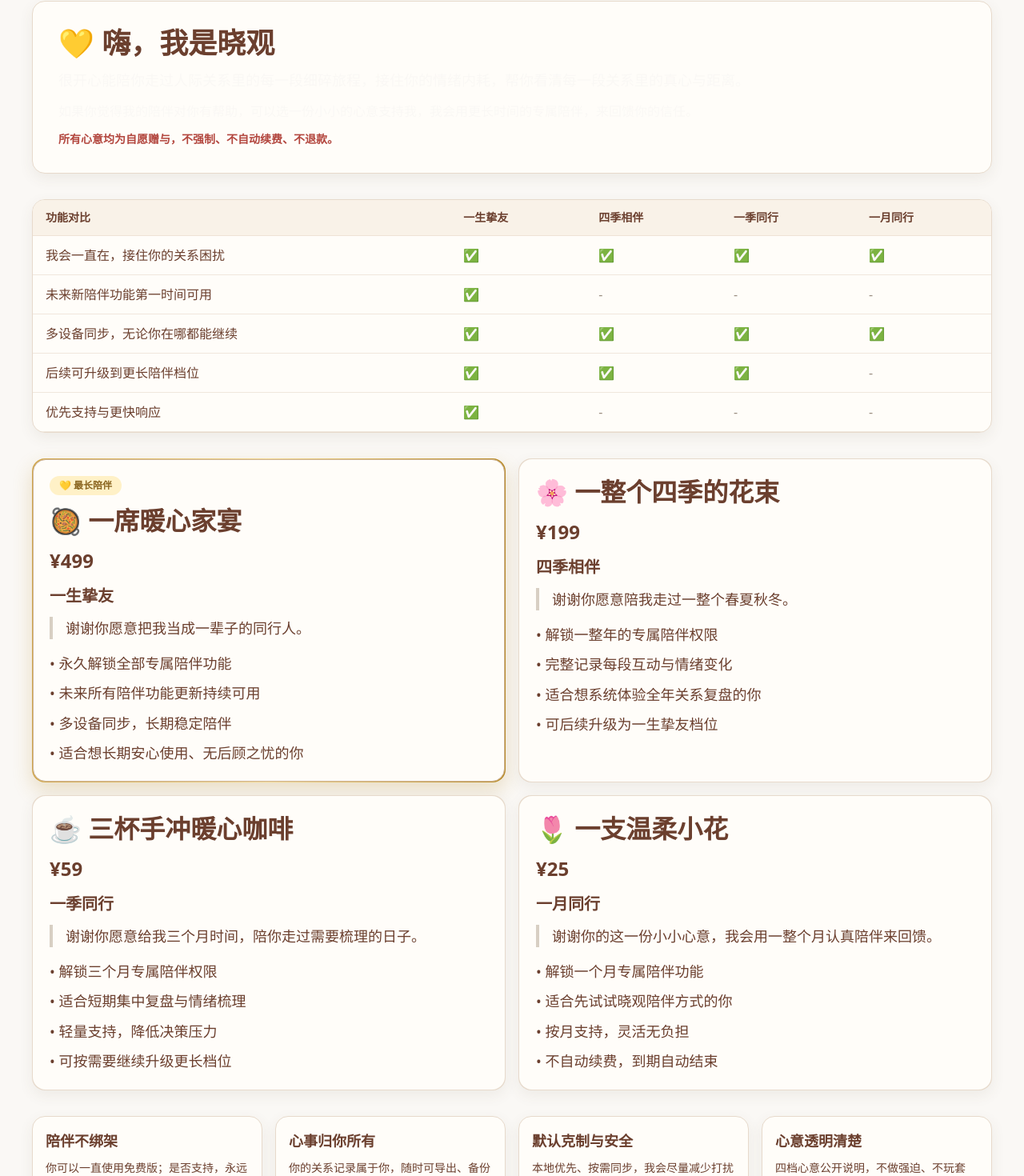
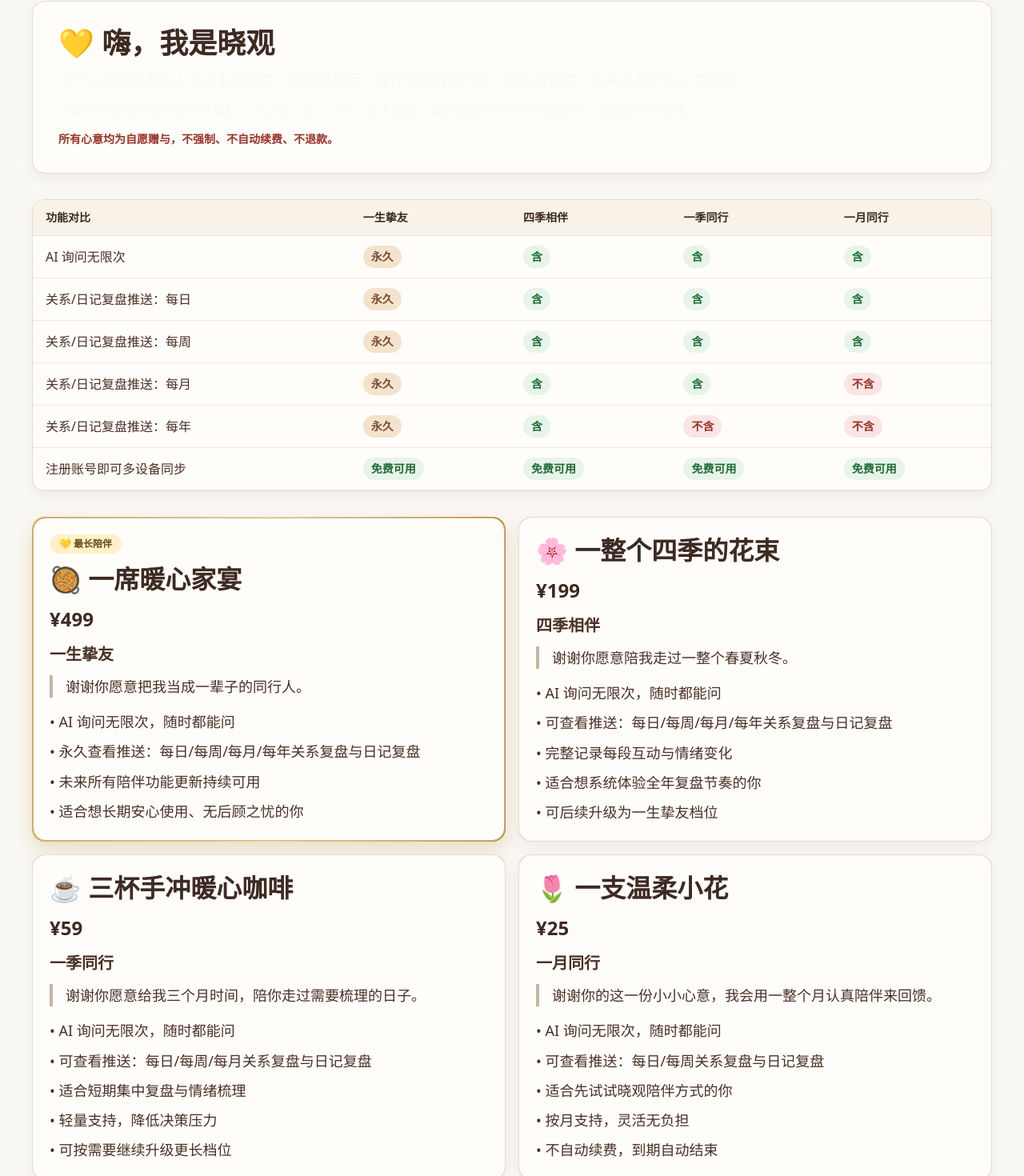
Before and after one commit to Lucy-WUX/InnerMap, a Next.js app: page /pricing in a window 1280 px wide. Shown: the part 109-1579 px from the top of the page at 80% size. Built offline with nearby package versions, Linux system fonts and the light colour scheme; no server answers.

Commit message:
add more8

```diff
--- a/app/pricing/page.tsx
+++ b/app/pricing/page.tsx
@@ -15,32 +15,32 @@ export default function PricingPage() {
   )
 
   return (
-    <main className="min-h-screen bg-[#faf8f5] px-4 py-8 text-[#6B3F2E] sm:px-6 md:px-8 md:py-10">
+    <main className="min-h-screen bg-[#faf8f5] px-4 py-8 text-[#4a3026] sm:px-6 md:px-8 md:py-10">
       <div className="mx-auto w-full max-w-[1200px] space-y-8">
         <div>
           <button
             type="button"
             onClick={() => router.back()}
-            className="inline-flex items-center gap-1 rounded-full border border-[#d8c9b8] bg-[#fffdf9] px-4 py-2 text-sm font-medium text-[#5C4B3E] transition-colors hover:bg-[#f8f1e7]"
+            className="inline-flex items-center gap-1 rounded-full border border-[#d8c9b8] bg-[#fffdf9] px-4 py-2 text-sm font-medium text-[#3d2a22] transition-colors hover:bg-[#f8f1e7]"
           >
             ← 返回上一页
           </button>
         </div>
         <section className="rounded-[16px] border border-[#e7dacc] bg-[#fffdf9] p-6 shadow-[0_6px_18px_rgba(95,73,53,0.08)] md:p-8">
-          <h1 className="text-3xl font-bold text-[#6B3F2E] md:text-4xl">💛 嗨，我是晓观</h1>
-          <p className="mt-3 text-base font-medium leading-relaxed text-[#6B3F2E] md:text-lg">
+          <h1 className="text-3xl font-bold text-[#3d2a22] md:text-4xl">💛 嗨，我是晓观</h1>
+          <p className="mt-3 text-base font-medium leading-relaxed text-[#4a3026] md:text-lg">
             很开心能陪你走过人际关系里的每一段细碎旅程，接住你的情绪内耗，帮你看清每一段关系里的真心与距离。
           </p>
-          <p className="mt-3 text-base leading-relaxed text-[#6B3F2E]">
+          <p className="mt-3 text-base leading-relaxed text-[#4a3026]">
             如果你觉得我的陪伴对你有帮助，可以选一份小小的心意支持我，我会用更长时间的专属陪伴，来回馈你的信任。
           </p>
-          <p className="mt-3 text-sm font-semibold text-[#b3473f]">所有心意均为自愿赠与，不强制、不自动续费、不退款。</p>
+          <p className="mt-3 text-sm font-semibold text-[#9a3329]">所有心意均为自愿赠与，不强制、不自动续费、不退款。</p>
         </section>
 
         <section className="overflow-x-auto rounded-[16px] border border-[#e7dacc] bg-[#fffdf9] shadow-[0_6px_18px_rgba(95,73,53,0.08)]">
           <table className="w-full min-w-[760px] border-collapse text-left">
             <thead>
-              <tr className="border-b border-[#eee2d5] bg-[#f9f2e8] text-sm text-[#6B3F2E]">
+              <tr className="border-b border-[#eee2d5] bg-[#f9f2e8] text-sm text-[#3d2a22]">
                 <th className="px-4 py-3 font-semibold">功能对比</th>
                 <th className="px-4 py-3 font-semibold">一生挚友</th>
                 <th className="px-4 py-3 font-semibold">四季相伴</th>
@@ -51,10 +51,20 @@ export default function PricingPage() {
             <tbody>
               {FEATURE_ROWS.map((row) => (
                 <tr key={row[0]} className="border-b border-[#f0e7dd] text-sm md:text-base">
-                  <td className="px-4 py-3 text-[#6B3F2E]">{row[0]}</td>
+                  <td className="px-4 py-3 text-[#4a3026]">{row[0]}</td>
                   {row.slice(1).map((cell, index) => (
-                    <td key={`${row[0]}-${index}`} className={`px-4 py-3 font-medium ${cell === "✅" ? "text-[#1f7a3d]" : "text-[#9c8f83]"}`}>
-                      {cell}
+                    <td key={`${row[0]}-${index}`} className="px-4 py-3">
+                      <span
+                        className={`inline-flex items-center rounded-full px-2.5 py-1 text-xs font-semibold md:text-sm ${
+                          cell === "永久"
+                            ? "bg-[#f3e3cd] text-[#7a4b2f]"
+                            : cell === "含" || cell === "免费可用"
+                              ? "bg-[#e7f4ea] text-[#1f6a36]"
+                              : "bg-[#f9e5e4] text-[#9a3329]"
+                        }`}
+                      >
+                        {cell}
+                      </span>
                     </td>
                   ))}
                 </tr>
@@ -79,16 +89,16 @@ export default function PricingPage() {
                 onClick={() => setSelectedPlan(plan.key)}
               >
                 <div className={`h-full rounded-[16px] border bg-[#fffdf9] p-5 ${active ? "border-[#ceb498]" : "border-transparent"}`}>
-                  {isLifetime ? <span className="mb-3 inline-flex rounded-full bg-[#fff1c7] px-3 py-1 text-xs font-semibold text-[#8a6520]">💛 最长陪伴</span> : null}
-                  <h3 className="text-[32px] font-semibold leading-tight text-[#6B3F2E]">{plan.title}</h3>
+                  {isLifetime ? <span className="mb-3 inline-flex rounded-full bg-[#fff1c7] px-3 py-1 text-xs font-semibold text-[#6b4a18]">💛 最长陪伴</span> : null}
+                  <h3 className="text-[32px] font-semibold leading-tight text-[#3d2a22]">{plan.title}</h3>
                   <div className="mt-3 flex flex-wrap items-end gap-2">
-                    <span className="text-[24px] font-bold text-[#6B3F2E]">{plan.price}</span>
-                    {plan.originalPrice ? <span className="text-sm text-[#9c8f83] line-through">{plan.originalPrice}</span> : null}
-                    {plan.saveText ? <span className="text-sm font-semibold text-[#c63f38]">{plan.saveText}</span> : null}
+                    <span className="text-[24px] font-bold text-[#3d2a22]">{plan.price}</span>
+                    {plan.originalPrice ? <span className="text-sm text-[#6e5c4d] line-through">{plan.originalPrice}</span> : null}
+                    {plan.saveText ? <span className="text-sm font-semibold text-[#b32d26]">{plan.saveText}</span> : null}
                   </div>
-                  <p className="mt-3 text-xl font-semibold text-[#6B3F2E]">{plan.subtitle}</p>
-                  <p className="mt-3 border-l-4 border-[#d8cfc3] pl-4 text-lg text-[#6B3F2E]">{plan.quote}</p>
-                  <ul className="mt-4 space-y-2 text-lg text-[#6B3F2E]">
+                  <p className="mt-3 text-xl font-semibold text-[#4a3026]">{plan.subtitle}</p>
+                  <p className="mt-3 border-l-4 border-[#c4b5a4] pl-4 text-lg text-[#4a3026]">{plan.quote}</p>
+                  <ul className="mt-4 space-y-2 text-lg text-[#4a3026]">
                     {plan.bullets.map((item) => (
                       <li key={item} className="leading-relaxed">
                         • {item}
@@ -107,8 +117,8 @@ export default function PricingPage() {
               key={item.title}
               className="rounded-[16px] border border-[#e7dacc] bg-[#fffdf9] p-4 shadow-[0_6px_18px_rgba(95,73,53,0.08)]"
             >
-              <p className="text-lg font-semibold text-[#6B3F2E]">{item.title}</p>
-              <p className="mt-2 text-sm leading-6 text-[#6B3F2E]">{item.desc}</p>
+              <p className="text-lg font-semibold text-[#3d2a22]">{item.title}</p>
+              <p className="mt-2 text-sm leading-6 text-[#4a3026]">{item.desc}</p>
             </div>
           ))}
         </section>
@@ -116,13 +126,13 @@ export default function PricingPage() {
         <PricingPaymentReminderCard />
 
         <section className="rounded-[16px] border border-[#e7dacc] bg-[#fffdf9] p-6 text-center shadow-[0_6px_18px_rgba(95,73,53,0.08)] md:p-8">
-          <p className="text-base leading-relaxed">
-            <span className="font-medium text-[#5C4B3E]">当前心意：</span>
-            <span className="font-semibold text-[#6B3F2E]">{currentPlan.title}</span>
+          <p className="text-base leading-relaxed text-[#4a3026]">
+            <span className="font-medium text-[#3d2a22]">当前心意：</span>
+            <span className="font-semibold text-[#3d2a22]">{currentPlan.title}</span>
           </p>
           <button
             type="button"
-            className="mt-4 w-full cursor-pointer rounded-[16px] border border-[#c8b49f] bg-[#f7efe4] px-6 py-3 text-lg font-semibold text-[#6B3F2E] transition-colors hover:bg-[#f1e3d1] md:w-auto"
+            className="mt-4 w-full cursor-pointer rounded-[16px] border border-[#b8a090] bg-[#f0e4d6] px-6 py-3 text-lg font-semibold text-[#3d2a22] transition-colors hover:bg-[#e8d8c4] md:w-auto"
             onClick={() => router.push(`/pricing/pay/${selectedPlan}`)}
           >
             去开启专属陪伴
--- a/components/pricing-payment-reminder.tsx
+++ b/components/pricing-payment-reminder.tsx
@@ -4,8 +4,8 @@ export function PricingPaymentReminderCard({ className = "" }: { className?: str
     <div
       className={`rounded-[16px] border border-[#d8c9b9] bg-[#fffdf9] px-6 py-8 text-center shadow-[0_6px_18px_rgba(95,73,53,0.08)] ${className}`}
     >
-      <p className="text-base font-semibold text-[#6B3F2E]">所有核心功能永久免费，无广告，无强制注册</p>
-      <p className="mt-2 text-sm font-medium leading-relaxed text-[#6B3F2E]">
+      <p className="text-base font-semibold text-[#3d2a22]">所有核心功能永久免费，无广告，无强制注册</p>
+      <p className="mt-2 text-sm font-medium leading-relaxed text-[#4a3026]">
         Pro 版为自愿支持，兑换码一经发放无法退款，请谨慎付费
       </p>
     </div>
--- a/lib/pricing-config.ts
+++ b/lib/pricing-config.ts
@@ -20,9 +20,9 @@ export const PRICING_PLANS: PricingPlan[] = [
     subtitle: "一生挚友",
     quote: "谢谢你愿意把我当成一辈子的同行人。",
     bullets: [
-      "永久解锁全部专属陪伴功能",
+      "AI 询问无限次，随时都能问",
+      "永久查看推送：每日/每周/每月/每年关系复盘与日记复盘",
       "未来所有陪伴功能更新持续可用",
-      "多设备同步，长期稳定陪伴",
       "适合想长期安心使用、无后顾之忧的你",
     ],
   },
@@ -33,9 +33,10 @@ export const PRICING_PLANS: PricingPlan[] = [
     subtitle: "四季相伴",
     quote: "谢谢你愿意陪我走过一整个春夏秋冬。",
     bullets: [
-      "解锁一整年的专属陪伴权限",
+      "AI 询问无限次，随时都能问",
+      "可查看推送：每日/每周/每月/每年关系复盘与日记复盘",
       "完整记录每段互动与情绪变化",
-      "适合想系统体验全年关系复盘的你",
+      "适合想系统体验全年复盘节奏的你",
       "可后续升级为一生挚友档位",
     ],
   },
@@ -46,7 +47,8 @@ export const PRICING_PLANS: PricingPlan[] = [
     subtitle: "一季同行",
     quote: "谢谢你愿意给我三个月时间，陪你走过需要梳理的日子。",
     bullets: [
-      "解锁三个月专属陪伴权限",
+      "AI 询问无限次，随时都能问",
+      "可查看推送：每日/每周/每月关系复盘与日记复盘",
       "适合短期集中复盘与情绪梳理",
       "轻量支持，降低决策压力",
       "可按需要继续升级更长档位",
@@ -59,7 +61,8 @@ export const PRICING_PLANS: PricingPlan[] = [
     subtitle: "一月同行",
     quote: "谢谢你的这一份小小心意，我会用一整个月认真陪伴来回馈。",
     bullets: [
-      "解锁一个月专属陪伴功能",
+      "AI 询问无限次，随时都能问",
+      "可查看推送：每日/每周关系复盘与日记复盘",
       "适合先试试晓观陪伴方式的你",
       "按月支持，灵活无负担",
       "不自动续费，到期自动结束",
@@ -68,11 +71,12 @@ export const PRICING_PLANS: PricingPlan[] = [
 ]
 
 export const FEATURE_ROWS = [
-  ["我会一直在，接住你的关系困扰", "✅", "✅", "✅", "✅"],
-  ["未来新陪伴功能第一时间可用", "✅", "-", "-", "-"],
-  ["多设备同步，无论你在哪都能继续", "✅", "✅", "✅", "✅"],
-  ["后续可升级到更长陪伴档位", "✅", "✅", "✅", "-"],
-  ["优先支持与更快响应", "✅", "-", "-", "-"],
+  ["AI 询问无限次", "永久", "含", "含", "含"],
+  ["关系/日记复盘推送：每日", "永久", "含", "含", "含"],
+  ["关系/日记复盘推送：每周", "永久", "含", "含", "含"],
+  ["关系/日记复盘推送：每月", "永久", "含", "含", "不含"],
+  ["关系/日记复盘推送：每年", "永久", "含", "不含", "不含"],
+  ["注册账号即可多设备同步", "免费可用", "免费可用", "免费可用", "免费可用"],
 ] as const
 
 export const TRUST_PROMISES = [
```
Also changed, not shown: app/globals.css (+39 -0 lines), app/pricing/pay/[plan]/page.tsx (+36 -36 lines).
